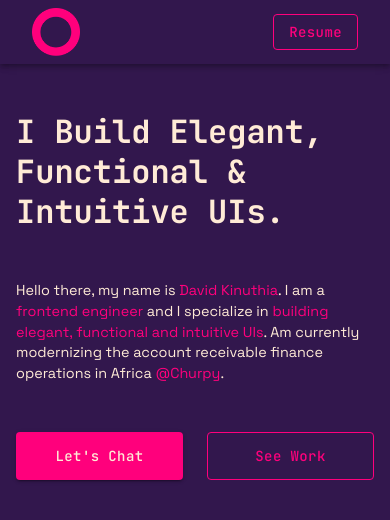
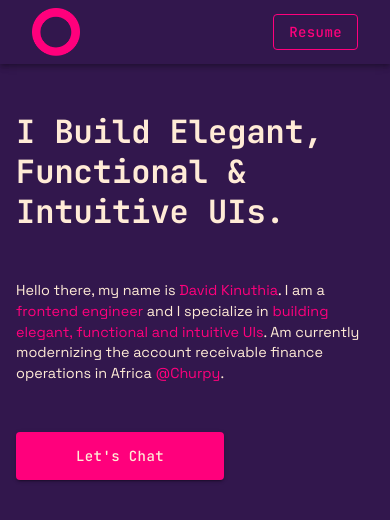
Before and after one commit to kd-kinuthiadavid/kdio-dev, a Next.js app: page / in a window 390 px wide. Shown: the top 520 px of the page. Built offline with nearby package versions, Linux system fonts and the light colour scheme.

Commit message:
fix(styles): move media query rules for the cta button to the ...
... MUI specific css rule blocks

This fixes an issue where styles were not being applied in prod because
MUI styles were overridding SC-defined styles

```diff
--- a/components/HeroSection/index.tsx
+++ b/components/HeroSection/index.tsx
@@ -142,6 +142,12 @@ const CTABtn = styled(Button)`
     background-color: ${({ theme }) => theme.colors.primary};
   }
 
+  &.MuiButton-outlined {
+    @media (max-width: ${({ theme }) => theme.breakPoints.isMobile}) {
+      display: none;
+    }
+  }
+
   @media (max-width: ${({ theme }) => theme.breakPoints.isMobile}) {
     width: 13rem;
     height: 3rem;
@@ -151,10 +157,6 @@ const CTABtn = styled(Button)`
 
 const SecCTABtn = styled(CTABtn)`
   color: ${({ theme }) => theme.colors.text};
-
-  @media (max-width: ${({ theme }) => theme.breakPoints.isMobile}) {
-    display: none;
-  }
 `;
 
 export default HeroSection;
```
